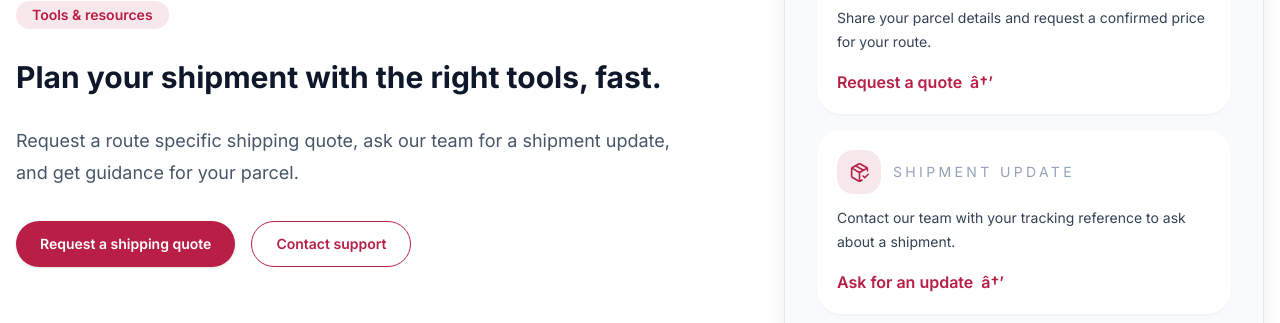
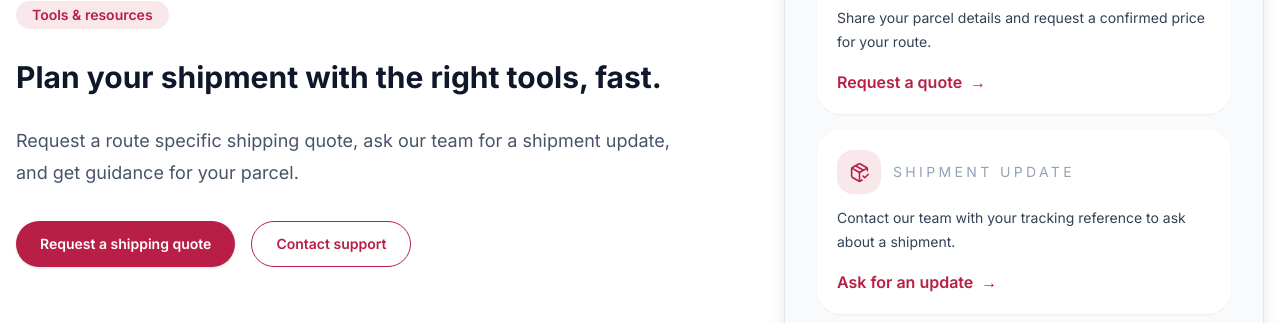
Before and after one commit to santokhan/ssbanglaexpress, a Next.js app: page /tools in a window 1280 px wide. Shown: the part 477-800 px from the top of the page. Built offline with nearby package versions, Linux system fonts and the light colour scheme; no server answers.

Commit message:
Fix garbled UI text

```diff
--- a/app/auth/signin/page.tsx
+++ b/app/auth/signin/page.tsx
@@ -85,9 +85,9 @@ const Page = () => {
                     <Script src="https://accounts.google.com/gsi/client" strategy="afterInteractive" onLoad={initializeGoogleButton} />
                     {googleClientId ? <>
                         <div ref={googleButton} className="flex min-h-10 justify-center" aria-label="Continue with Google" />
-                        {!googleButtonRendered && <p className="text-center text-xs text-slate-500">Loading Google sign-inâ€¦</p>}
+                        {!googleButtonRendered && <p className="text-center text-xs text-slate-500">Loading Google sign-in…</p>}
                     </> : <p className="rounded-lg bg-amber-50 px-3 py-2 text-center text-sm text-amber-900">Google sign-in is not configured.</p>}
-                    {googleBusy && <p role="status" className="text-center text-sm text-slate-600">Signing in with Googleâ€¦</p>}
+                    {googleBusy && <p role="status" className="text-center text-sm text-slate-600">Signing in with Google…</p>}
                     {googleError && <p role="alert" className="text-center text-sm text-rose-700">{googleError}</p>}
                     <div className="flex items-center gap-3 text-xs font-medium text-slate-400"><span className="h-px flex-1 bg-slate-200" />or continue with email<span className="h-px flex-1 bg-slate-200" /></div>
                 </div>
--- a/app/auth/signup/page.tsx
+++ b/app/auth/signup/page.tsx
@@ -43,7 +43,7 @@ export default function SignupPage() {
           <label className="block text-sm font-medium text-gray-700">Full name<input name="name" autoComplete="name" required maxLength={100} className="default" /></label>
           <label className="block text-sm font-medium text-gray-700">Email address<input name="email" type="email" autoComplete="email" required maxLength={254} className="default" /></label>
           <label className="block text-sm font-medium text-gray-700">Password<input name="password" type="password" autoComplete="new-password" required minLength={8} maxLength={72} className="default" /></label>
-          <button className="default w-full" disabled={isSubmitting}>{isSubmitting ? "Creating accountâ€¦" : "Sign Up"}</button>
+          <button className="default w-full" disabled={isSubmitting}>{isSubmitting ? "Creating account…" : "Sign Up"}</button>
           {message && <p role="status" className="rounded-xl bg-rose-50 p-3 text-center text-sm text-rose-700">{message}</p>}
         </form>
       </div>
--- a/app/tools/page.tsx
+++ b/app/tools/page.tsx
@@ -99,7 +99,7 @@ export default function Page() {
                         <p className="text-sm uppercase tracking-[0.24em] text-slate-400">{tool.title}</p>
                       </div>
                       <p className="mt-3 text-sm leading-6 text-slate-700">{tool.description}</p>
-                      <Link href={tool.href} className="mt-4 inline-flex font-semibold text-[#b81e46] underline-offset-4 hover:underline">{tool.action} <span aria-hidden="true" className="ml-2">â†’</span></Link>
+                      <Link href={tool.href} className="mt-4 inline-flex font-semibold text-[#b81e46] underline-offset-4 hover:underline">{tool.action} <span aria-hidden="true" className="ml-2">→</span></Link>
                     </div>
                   ))}
                 </div>
```
